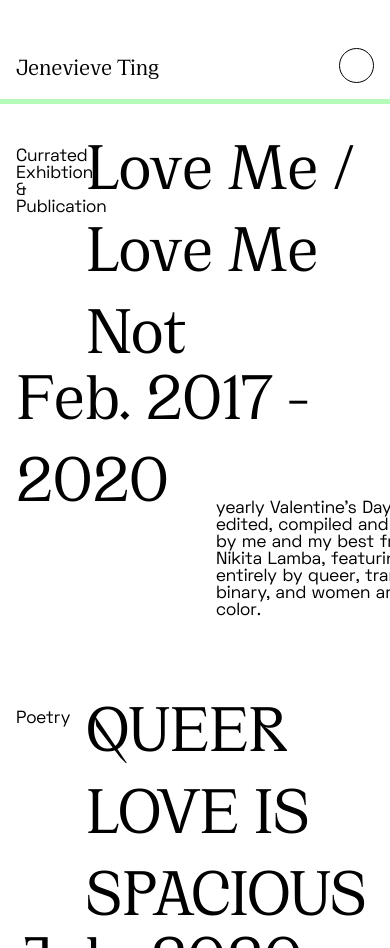
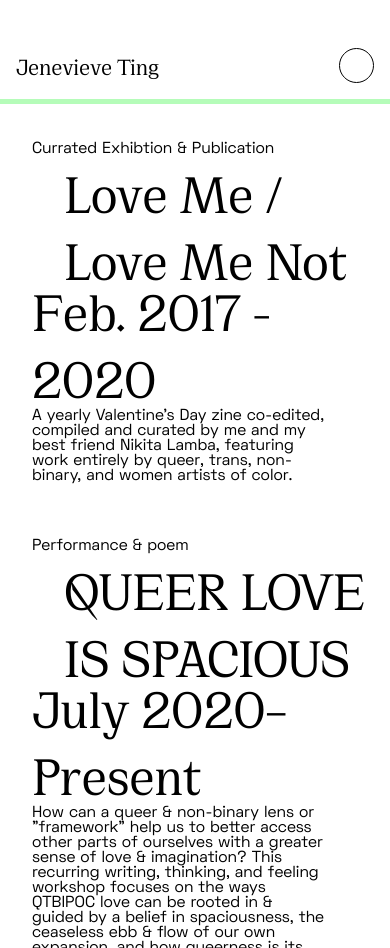
Before and after one commit to brentahrens1/tingroll, a React (Create React App) app: page / in a window 390 px wide. Built offline with nearby package versions, Linux system fonts and the light colour scheme.

Commit message:
improves responsivness to project text

```diff
--- a/src/components/Home/Home.js
+++ b/src/components/Home/Home.js
@@ -17,7 +17,9 @@ const Home = () => {
                         <h1 className="home__content-header header">{project.header}</h1>
                     </div>
                     <div className="home__content-box-2">
-                        <h1 className="home__content-header date">{project.date}</h1>
+                        <div className="floating-div">
+                            <h1 className="home__content-header date">{project.date}</h1>
+                        </div>
                         <p className="home__content-decscription">{project.description}</p>
                     </div>
                 </Link>
--- a/src/const/projects.js
+++ b/src/const/projects.js
@@ -7,7 +7,7 @@ export const projects = [
         id: 0
     },
     {
-        category: 'Poetry',
+        category: 'Performance & poem',
         header: 'QUEER LOVE IS SPACIOUS',
         date: 'July 2020–Present',
         description: 'How can a queer & non-binary lens or "framework" help us to better access other parts of ourselves with a greater sense of love & imagination? This recurring writing, thinking, and feeling workshop focuses on the ways QTBIPOC love can be rooted in & guided by a belief in spaciousness, the ceaseless ebb & flow of our own expansion, and how queerness is its own form of poetry.',
--- a/src/sass/_home.scss
+++ b/src/sass/_home.scss
@@ -7,6 +7,7 @@
     overflow-x: hidden;
 
     &__content {
+        position: relative;
         width: 100%;
         padding: 1rem;
         cursor: pointer;
@@ -33,27 +34,59 @@
         }
 
         .home__content-box {
-            display: flex;
+
+            h1 {
+               margin-left: 11rem;
+            }
         }
 
         .home__content-box-2 {
             margin-top: -1rem;
 
+            .floating-div {
+                float: left;
+                margin-right: 1rem;
+            }
+
             p {
-                width: 70%;
-                text-indent: 350px;
-                transform: translate(200px, -30px);
+                margin: 0 auto;
+                margin-right: 3rem;
+                margin-left: 11rem;
+                padding-top: 4rem;
             }
         }
 
         .home__content-category {
-            width: 15%;
+            position: absolute;
+            left: 1rem;
+            width: 14%;
+            max-width: 150px;
             margin-right: 1rem;
-            margin-top: 1.8rem;
+            margin-top: 1.4rem;
         }
 
         .home__content-header {
-            font-size: 4.3rem;
+            font-size: 4.5rem;
+        }
+    }
+}
+
+@media (max-width: 1050px) {
+    .home {
+        .home__content-header {
+            font-size: 3.5rem;
+        }
+
+        .home__content-box-2 {
+
+            p {
+                padding-top: 2.9rem;
+                margin-left: 1rem;
+            }
+        }
+
+        .home__content-category {
+            width: 20%;
         }
     }
 }
@@ -61,5 +94,27 @@
 @media (max-width: $mobile) {
     .home {
         margin-left: 0;
+
+        .home__content-box {
+            display: flex;
+            flex-direction: column;
+
+            h1 {
+                margin-left: 3rem;
+            }
+        }
+
+        .home__content-box-2 {
+
+            h1 {
+                margin-left: 1rem;
+            }
+        }
+
+        .home__content-category {
+            width: 100%;
+            max-width: 100%;
+            position: relative;
+        }
     }
 }
--- a/src/sass/_nav.scss
+++ b/src/sass/_nav.scss
@@ -68,7 +68,7 @@
             border: .5px solid $primary-font-color;
             border-radius: 50%;
             cursor: pointer;
-            z-index: 999;
+            z-index: 1000;
         }
     }
 
@@ -82,6 +82,7 @@
         left: -100%;
         transition: left 300ms ease-in-out;
         background: $secondary-font-color;
+        z-index: 999;
         display: none;
 
         &__links {
--- a/src/sass/_project-show.scss
+++ b/src/sass/_project-show.scss
@@ -15,5 +15,6 @@
         color: $primary-font-color;
         position: absolute;
         right: 1rem;
+        z-index: 999;
     }
 }
--- a/src/sass/_variables.scss
+++ b/src/sass/_variables.scss
@@ -1,6 +1,6 @@
 // font-size
 
-$p: 1.1rem;
+$p: 1rem;
 
 $h2: 1.4rem;
 
```
